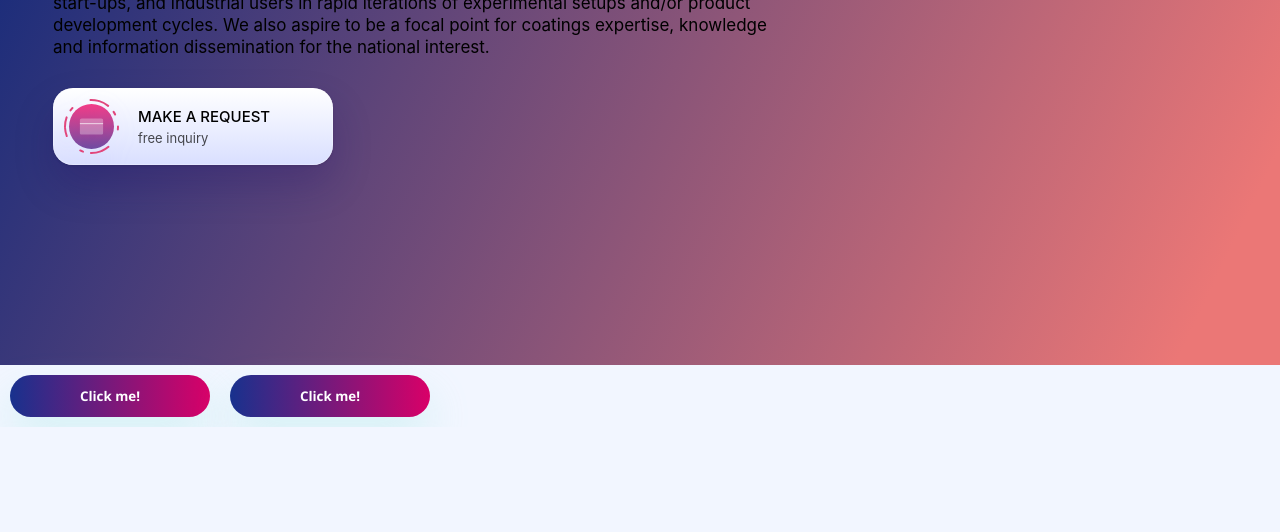
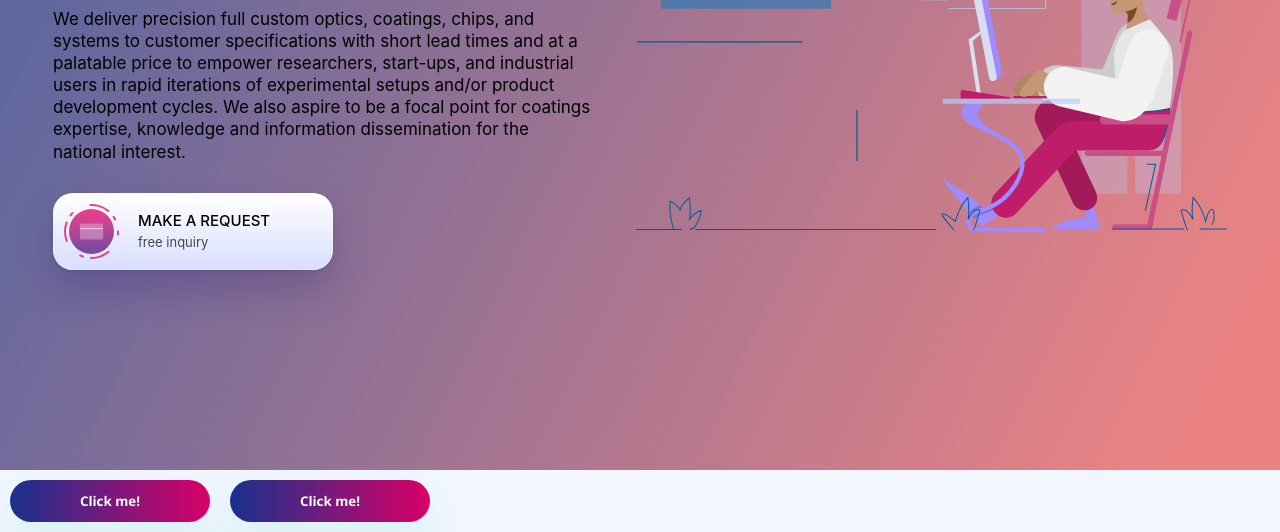
Before and after one commit to tian3rd/tl-gatsby, a Gatsby site: page / in a window 1280 px wide. Shown: the part 402-934 px from the top of the page. Before the commit the page ends 829 px from the top, so only its background shows below. Built offline with nearby package versions, Linux system fonts and the light colour scheme; Gatsby itself is replaced by a stand-in of ours.

Commit message:
add hero mockup img

```diff
--- /dev/null
+++ b/src/components/animations/MockupAnimation.tsx
@@ -0,0 +1,20 @@
+import React from "react"
+import styled from "styled-components"
+
+function MockupAnimation() {
+  return (
+    <Wrappper>
+      {/* mockups for future real pics replacement */}
+      <div className="mockup1"></div>
+    </Wrappper>
+  )
+}
+
+export default MockupAnimation
+
+const Wrappper = styled.div`
+  position: relative;
+  background: url("/images/animations/computer-herosection.svg");
+  .mockup1 {
+  }
+`
--- a/src/components/sections/HeroSection.tsx
+++ b/src/components/sections/HeroSection.tsx
@@ -3,6 +3,7 @@ import styled from "styled-components"
 import RequestButton from "../buttons/RequestButton"
 import { H1, MediumText } from "../styles/TextStyles"
 import { themes } from "../styles/ColorStyles"
+import MockupAnimation from "../animations/MockupAnimation"
 
 const HeroSection = () => {
   return (
@@ -24,6 +25,7 @@ const HeroSection = () => {
           </Description>
           <RequestButton title="Make a request" subtitle="free inquiry" />
         </TextWrapper>
+        <MockupAnimation />
       </ContentWrapper>
     </Wrapper>
   )
@@ -32,7 +34,13 @@ const HeroSection = () => {
 export default HeroSection
 
 const Wrapper = styled.div`
-  background: linear-gradient(115.82deg, #00237b 0%, #eb7776 93.65%);
+  background: linear-gradient(
+    115.82deg,
+    rgba(0, 35, 123, 0.7) 0%,
+    rgba(235, 119, 118, 0.9) 93.65%
+  );
+  /* prevent future mockups of overflowing outside*/
+  overflow: hidden;
 `
 
 const ContentWrapper = styled.div`
@@ -41,10 +49,12 @@ const ContentWrapper = styled.div`
   /* normal center trick */
   margin: 0 auto;
   padding: 200px 30px;
+  display: grid;
+  grid-template-columns: 540px auto;
 `
 
 const TextWrapper = styled.div`
-  max-width: 720px;
+  max-width: 540px;
   display: grid;
   gap: 30px;
 `
```
Also changed, not shown: static/images/animations/computer-herosection.svg (added).
